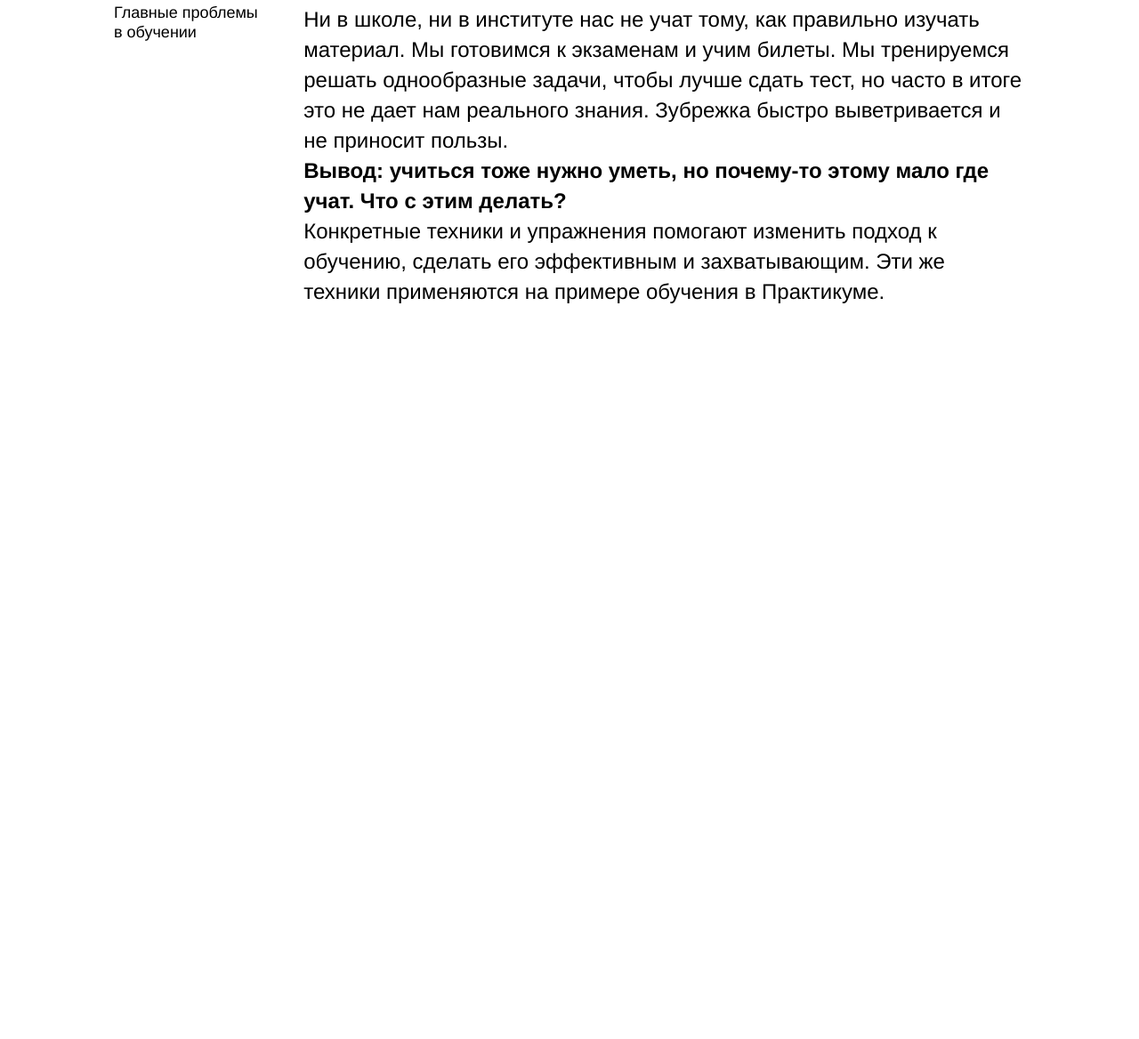
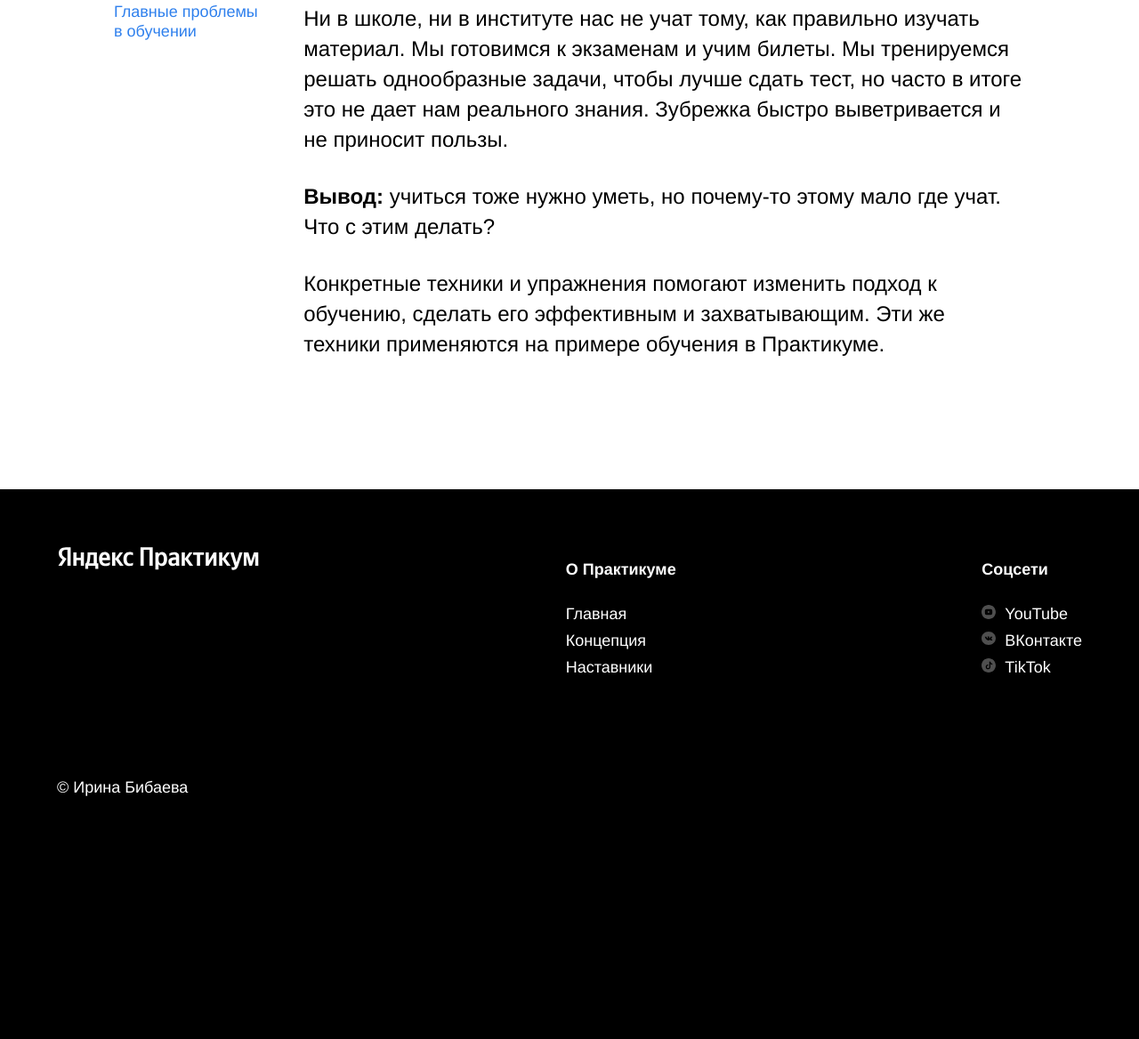
Before and after one commit to IraBbv/how-to-learn, a plain HTML site: page index.html in a window 1280 px wide. Shown: the part 868-2036 px from the top of the page at 89% size. Before the commit the page ends 1213 px from the top, so only its background shows below. Drawn offline with Linux system fonts and the light colour scheme.

Commit message:
header discription done, footer need fix

```diff
--- a/index.html
+++ b/index.html
@@ -13,7 +13,7 @@
       <div class="logo logo_place_header">
         <img src="./images/logo_place_header.svg" alt="Логотип Яндекс.Практикум">
       </div>
-      <p class="header__title">Научиться учиться</p>
+      <h1 class="header__title">Научиться учиться</h1>
       <p class="header__subtitle">Какие современные и эффективные подходы к обучению вы модете использовать в своей жизни?
         <a class="header__link" href="#description">Узнать &#8594<a>
       </p>
@@ -27,13 +27,53 @@
           <li class="two-columns__paragraph">Ни в школе, ни в институте нас не учат тому, как правильно изучать материал.
             Мы готовимся к экзаменам и учим билеты. Мы тренируемся решать однообразные задачи, чтобы лучше сдать тест,
             но часто в итоге это не дает нам реального знания. Зубрежка быстро выветривается и не приносит пользы.</li>
-          <li class="two-columns__paragraph"><span class="two-columns__span-accent">Вывод: учиться тоже нужно уметь, но почему-то этому мало где учат.
-            Что с этим делать?</span></li>
+          <li class="two-columns__paragraph"><span class="two-columns__span-accent">Вывод:</span> учиться тоже нужно уметь, но почему-то этому мало где учат.
+            Что с этим делать?</li>
           <li class="two-columns__paragraph">Конкретные техники и упражнения помогают изменить подход к обучению,
             сделать его эффективным и захватывающим. Эти же техники применяются на примере обучения в Практикуме.</li>
         </ul>
       </div>
     </section>
+    <section class="digits"></section>
+
+
+
+
+
+
+
+
+
+
+
+
+
+
+
+    <footer class="footer">
+      <div class="footer__columns">
+        <div class="footer__column_content_copyright">
+          <div class="logo logo_place_footer"></div>
+          <h3 class="footer__author">&copy Ирина Бибаева</h3>
+        </div>
+        <div class="footer__column_content_info">
+          <h2 class="footer__column-heading">О Практикуме</h2>
+          <ul class="footer__column-links">
+            <li><a href="#" class="footer__column-link">Главная</a></li>
+            <li><a href="#" class="footer__column-link">Концепция</a></li>
+            <li><a href="#" class="footer__column-link">Наставники</a></li>
+          </ul>
+        </div>
+        <div class="footer__column_content_social">
+          <h2 class="footer__column-heading">Соцсети</h2>
+          <ul class="footer__column-links">
+          <li><a href="#" class="footer__column-link"><img src="./images/youtube-icon.svg" alt="YT" class="footer__social-icon">YouTube</a></li>
+          <li><a href="#" class="footer__column-link"><img src="./images/vk_color_white.svg" alt="VK" class="footer__social-icon">ВКонтакте</a></li>
+          <li><a href="#" class="footer__column-link"><img src="./images/tiktok-icon.svg" alt="TT" class="footer__social-icon">TikTok</a></li>
+          </ul>
+        </div>
+      </div>
+    </footer>
   </div>
 </body>
 </html>
--- a/styles/style.css
+++ b/styles/style.css
@@ -10,8 +10,9 @@
   min-height: 600px;
   max-height: 756px;
   background-color: #f2f2f2;
-  margin: 0;
-  padding: 0;
+  position: relative;
+  display: flex;
+  align-items: center;
 }
 
 .logo {
@@ -26,16 +27,17 @@
   z-index: 2;
 }
 
+.logo_place_footer {
+  background-image: url(../images/logo_place_footer.svg);
+}
+
 .header__title {
   width: 730px;
   font-size: 102px;
   line-height: 96px;
   font-weight: 600;
-  position: absolute;
-  left: 64px;
   z-index: 3;
-  display: flex;
-  justify-content: center;
+  padding-left: 64px;
 }
 
 .header__subtitle {
@@ -75,17 +77,15 @@
 .description {
   display: flex;
   justify-content: center;
-  position: relative;
 }
 
 .two-columns {
-  position: absolute;
-  top: 100px;
+  padding-top: 100px;
+  padding-bottom: 100px;
   bottom: 100px;
   display: flex;
   width: 80%;
   justify-content: space-between;
-  border: 1px solid red;
 }
 
 .two-columns__brief {
@@ -93,6 +93,7 @@
   line-height: 1.2;
   font-size: 18px;
   font-weight: normal;
+  color: #2f80ed;
 }
 
 .two-columns__main-text {
@@ -105,6 +106,7 @@
   line-height: 34px;
   font-size: 24px;
   font-weight: normal;
+  margin-bottom: 30px;
 }
 
 .two-columns__span-accent {
@@ -115,6 +117,68 @@
 
 
 
+
+
+
+
+.footer {
+  background-color: #000;
+  display: flex;
+  justify-content: center;
+  min-height: 350px;
+}
+
+.footer__columns {
+  margin-top: 60px;
+  margin-bottom: 40px;
+  width: 90%;
+  display: flex;
+  justify-content: space-between;
+}
+
+.footer__column_content_copyright {
+  flex-basis: 711px;
+}
+
+.footer__author {
+  color: white;
+  margin-top: 18px;
+  margin-bottom: 18px;
+  line-height: 25;
+  font-size: 18px;
+  font-weight: normal;
+}
+
+.footer__column-heading {
+  color : white;
+  line-height: 30px;
+  font-size: 18px;
+  font-weight: 600;
+}
+
+.footer__column-links {
+  margin: 20px 0 18px;
+  padding: 0;
+  list-style: none;
+}
+
+.footer__column-link {
+  color: white;
+  line-height: 30px;
+  font-size: 18px;
+  font-weight: normal;
+  text-decoration: none;
+}
+
+.footer__social-icon {
+  width: 16;
+  height: 16px;
+  margin-right: 10px;
+}
+
+
+
+
 /* и элемента с модификатором вида ключ-значение */
 .table__cell_theme_dark {
   width: 200px;
```
